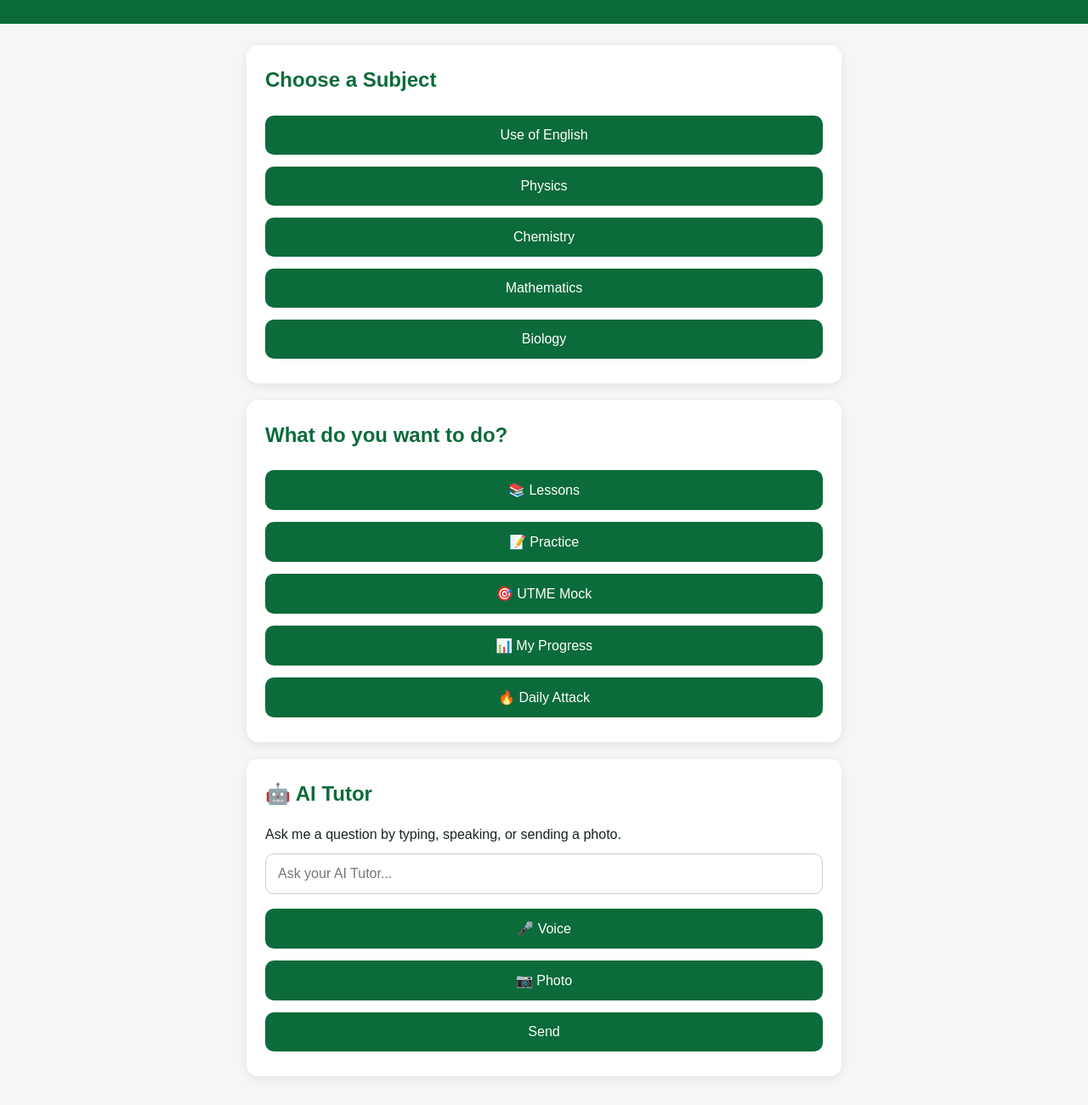
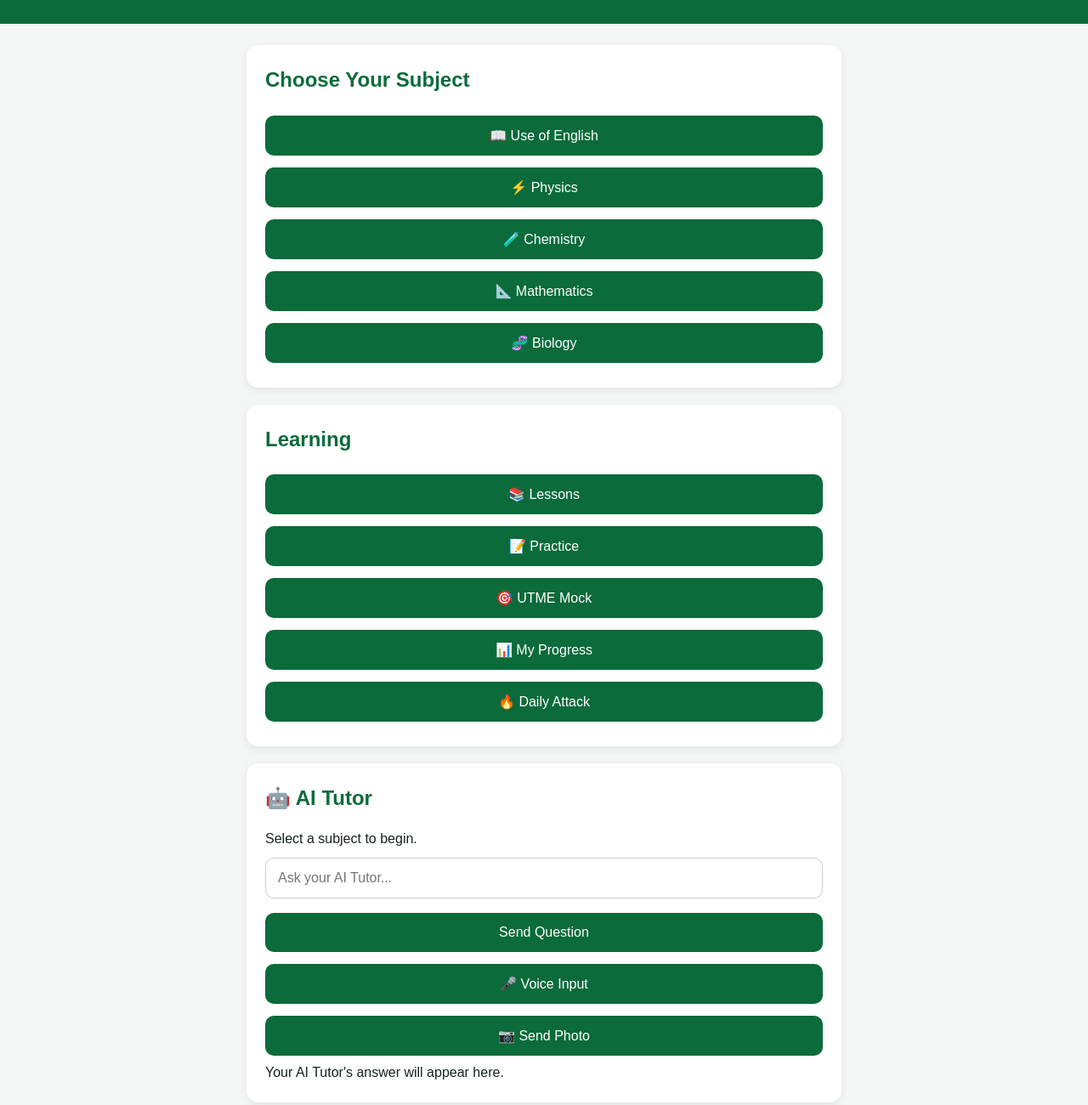
Before and after one commit to Faruq009/utme-attack-force-ai, a plain HTML site: page index.html in a window 1280 px wide. Shown: the part 120-1420 px from the top of the page at 85% size. Drawn offline with Linux system fonts and the light colour scheme.

Commit message:
Update index.html

```diff
--- a/index.html
+++ b/index.html
@@ -19,42 +19,94 @@
   <main>
 
     <section>
-      <h2>Choose a Subject</h2>
+      <h2>Choose Your Subject</h2>
 
-      <button onclick="chooseSubject('Use of English')">Use of English</button>
-<button onclick="chooseSubject('Physics')">Physics</button>
-<button onclick="chooseSubject('Chemistry')">Chemistry</button>
-<button onclick="chooseSubject('Mathematics')">Mathematics</button>
-<button onclick="chooseSubject('Biology')">Biology</button>
+      <button onclick="chooseSubject('Use of English')">
+        📖 Use of English
+      </button>
 
+      <button onclick="chooseSubject('Physics')">
+        ⚡ Physics
+      </button>
+
+      <button onclick="chooseSubject('Chemistry')">
+        🧪 Chemistry
+      </button>
+
+      <button onclick="chooseSubject('Mathematics')">
+        📐 Mathematics
+      </button>
+
+      <button onclick="chooseSubject('Biology')">
+        🧬 Biology
+      </button>
     </section>
 
     <section>
-      <h2>What do you want to do?</h2>
+      <h2>Learning</h2>
 
-      <button>📚 Lessons</button>
-      <button>📝 Practice</button>
-      <button>🎯 UTME Mock</button>
-      <button>📊 My Progress</button>
-      <button>🔥 Daily Attack</button>
+      <button onclick="showMessage('Lessons')">
+        📚 Lessons
+      </button>
+
+      <button onclick="showMessage('Practice')">
+        📝 Practice
+      </button>
+
+      <button onclick="showMessage('UTME Mock')">
+        🎯 UTME Mock
+      </button>
+
+      <button onclick="showMessage('My Progress')">
+        📊 My Progress
+      </button>
+
+      <button onclick="showMessage('Daily Attack')">
+        🔥 Daily Attack
+      </button>
     </section>
 
     <section>
       <h2>🤖 AI Tutor</h2>
 
-      <p>Ask me a question by typing, speaking, or sending a photo.</p>
+      <p id="selectedSubject">
+        Select a subject to begin.
+      </p>
 
       <input
+        id="questionInput"
         type="text"
         placeholder="Ask your AI Tutor..."
       >
 
-      <button>🎤 Voice</button>
-      <button>📷 Photo</button>
-      <button>Send</button>
+      <button onclick="sendQuestion()">
+        Send Question
+      </button>
+
+      <button onclick="startVoice()">
+        🎤 Voice Input
+      </button>
+
+      <button onclick="document.getElementById('photoInput').click()">
+        📷 Send Photo
+      </button>
+
+      <input
+        id="photoInput"
+        type="file"
+        accept="image/*"
+        style="display: none;"
+        onchange="photoSelected()"
+      >
+
+      <div id="response">
+        Your AI Tutor's answer will appear here.
+      </div>
     </section>
 
   </main>
-<script src="script.js"></script>
+
+  <script src="script.js"></script>
+
 </body>
 </html>
```
